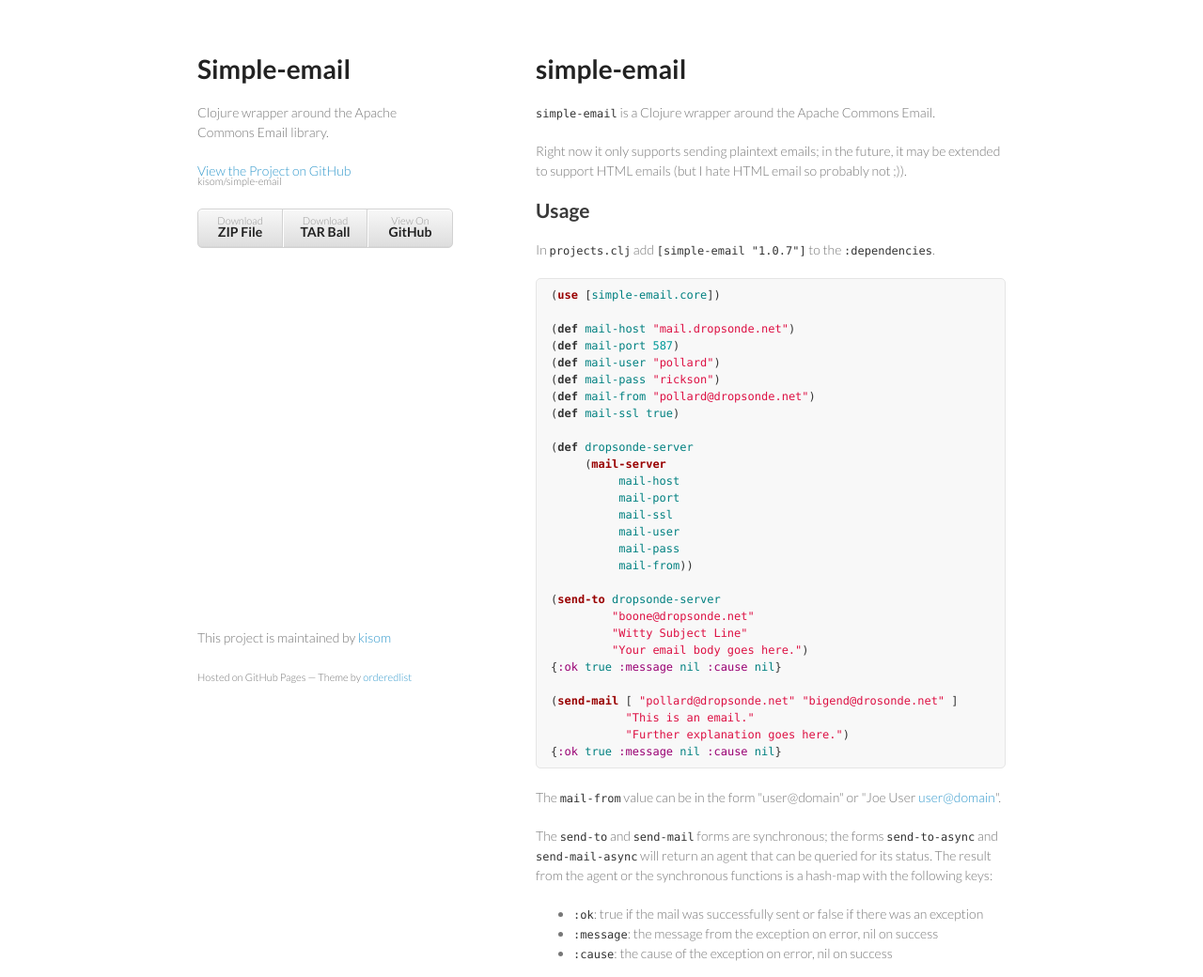
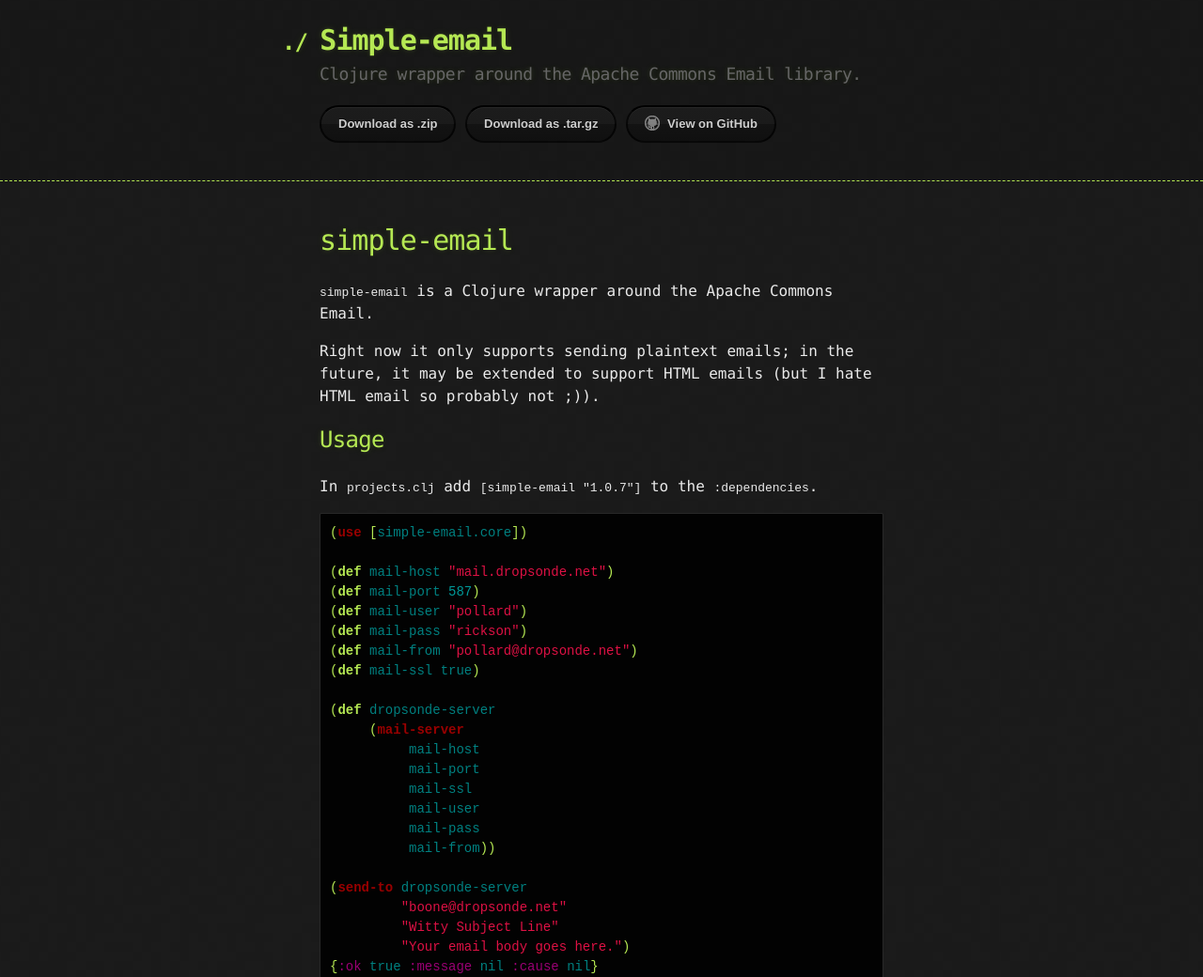
Before and after one commit to kisom/simple-email, a plain HTML site: page index.html in a window 1280 px wide. Shown: the top 1040 px of the page at 94% size. Drawn offline with Linux system fonts and the light colour scheme.

Commit message:
Create gh-pages branch via GitHub

```diff
--- a/index.html
+++ b/index.html
@@ -1,33 +1,33 @@
-<!doctype html>
+<!DOCTYPE html>
 <html>
   <head>
-    <meta charset="utf-8">
+    <meta charset='utf-8'>
     <meta http-equiv="X-UA-Compatible" content="chrome=1">
+
+    <link rel="stylesheet" type="text/css" href="stylesheets/stylesheet.css" media="screen" />
+    <link rel="stylesheet" type="text/css" href="stylesheets/pygment_trac.css" media="screen" />
+    <link rel="stylesheet" type="text/css" href="stylesheets/print.css" media="print" />
+
     <title>Simple-email by kisom</title>
+  </head>
 
-    <link rel="stylesheet" href="stylesheets/styles.css">
-    <link rel="stylesheet" href="stylesheets/pygment_trac.css">
-    <meta name="viewport" content="width=device-width, initial-scale=1, user-scalable=no">
-    <!--[if lt IE 9]>
-    <script src="//html5shiv.googlecode.com/svn/trunk/html5.js"></script>
-    <![endif]-->
-  </head>
   <body>
-    <div class="wrapper">
-      <header>
+
+    <header>
+      <div class="container">
         <h1>Simple-email</h1>
-        <p>Clojure wrapper around the Apache Commons Email library.</p>
+        <h2>Clojure wrapper around the Apache Commons Email library.</h2>
 
-        <p class="view"><a href="https://github.com/kisom/simple-email">View the Project on GitHub <small>kisom/simple-email</small></a></p>
+        <section id="downloads">
+          <a href="https://github.com/kisom/simple-email/zipball/master" class="btn">Download as .zip</a>
+          <a href="https://github.com/kisom/simple-email/tarball/master" class="btn">Download as .tar.gz</a>
+          <a href="https://github.com/kisom/simple-email" class="btn btn-github"><span class="icon"></span>View on GitHub</a>
+        </section>
+      </div>
+    </header>
 
-
-        <ul>
-          <li><a href="https://github.com/kisom/simple-email/zipball/master">Download <strong>ZIP File</strong></a></li>
-          <li><a href="https://github.com/kisom/simple-email/tarball/master">Download <strong>TAR Ball</strong></a></li>
-          <li><a href="https://github.com/kisom/simple-email">View On <strong>GitHub</strong></a></li>
-        </ul>
-      </header>
-      <section>
+    <div class="container">
+      <section id="main_content">
         <h1>simple-email</h1>
 
 <p><code>simple-email</code> is a Clojure wrapper around the Apache Commons Email.</p>
@@ -128,12 +128,8 @@ OR IN CONNECTION WITH THE USE OR PERFORMANCE OF THIS SOFTWARE.
 
 </code></pre>
       </section>
-      <footer>
-        <p>This project is maintained by <a href="https://github.com/kisom">kisom</a></p>
-        <p><small>Hosted on GitHub Pages &mdash; Theme by <a href="https://github.com/orderedlist">orderedlist</a></small></p>
-      </footer>
     </div>
-    <script src="javascripts/scale.fix.js"></script>
+
 
   </body>
 </html>
--- /dev/null
+++ b/javascripts/main.js
@@ -0,0 +1 @@
+console.log('This would be the main JS file.');
--- a/javascripts/scale.fix.js
+++ /dev/null
@@ -1,17 +0,0 @@
-var metas = document.getElementsByTagName('meta');
-var i;
-if (navigator.userAgent.match(/iPhone/i)) {
-  for (i=0; i<metas.length; i++) {
-    if (metas[i].name == "viewport") {
-      metas[i].content = "width=device-width, minimum-scale=1.0, maximum-scale=1.0";
-    }
-  }
-  document.addEventListener("gesturestart", gestureStart, false);
-}
-function gestureStart() {
-  for (i=0; i<metas.length; i++) {
-    if (metas[i].name == "viewport") {
-      metas[i].content = "width=device-width, minimum-scale=0.25, maximum-scale=1.6";
-    }
-  }
-}
--- a/stylesheets/pygment_trac.css
+++ b/stylesheets/pygment_trac.css
@@ -1,4 +1,3 @@
-.highlight  { background: #ffffff; }
 .highlight .c { color: #999988; font-style: italic } /* Comment */
 .highlight .err { color: #a61717; background-color: #e3d2d2 } /* Error */
 .highlight .k { font-weight: bold } /* Keyword */
@@ -35,7 +34,7 @@
 .highlight .ne { color: #990000; font-weight: bold } /* Name.Exception */
 .highlight .nf { color: #990000; font-weight: bold } /* Name.Function */
 .highlight .nn { color: #555555 } /* Name.Namespace */
-.highlight .nt { color: #000080 } /* Name.Tag */
+.highlight .nt { color: #CBDFFF } /* Name.Tag */
 .highlight .nv { color: #008080 } /* Name.Variable */
 .highlight .ow { font-weight: bold } /* Operator.Word */
 .highlight .w { color: #bbbbbb } /* Text.Whitespace */
--- a/stylesheets/styles.css
+++ /dev/null
@@ -1,255 +0,0 @@
-@import url(https://fonts.googleapis.com/css?family=Lato:300italic,700italic,300,700);
-
-body {
-  padding:50px;
-  font:14px/1.5 Lato, "Helvetica Neue", Helvetica, Arial, sans-serif;
-  color:#777;
-  font-weight:300;
-}
-
-h1, h2, h3, h4, h5, h6 {
-  color:#222;
-  margin:0 0 20px;
-}
-
-p, ul, ol, table, pre, dl {
-  margin:0 0 20px;
-}
-
-h1, h2, h3 {
-  line-height:1.1;
-}
-
-h1 {
-  font-size:28px;
-}
-
-h2 {
-  color:#393939;
-}
-
-h3, h4, h5, h6 {
-  color:#494949;
-}
-
-a {
-  color:#39c;
-  font-weight:400;
-  text-decoration:none;
-}
-
-a small {
-  font-size:11px;
-  color:#777;
-  margin-top:-0.6em;
-  display:block;
-}
-
-.wrapper {
-  width:860px;
-  margin:0 auto;
-}
-
-blockquote {
-  border-left:1px solid #e5e5e5;
-  margin:0;
-  padding:0 0 0 20px;
-  font-style:italic;
-}
-
-code, pre {
-  font-family:Monaco, Bitstream Vera Sans Mono, Lucida Console, Terminal;
-  color:#333;
-  font-size:12px;
-}
-
-pre {
-  padding:8px 15px;
-  background: #f8f8f8;
-  border-radius:5px;
-  border:1px solid #e5e5e5;
-  overflow-x: auto;
-}
-
-table {
-  width:100%;
-  border-collapse:collapse;
-}
-
-th, td {
-  text-align:left;
-  padding:5px 10px;
-  border-bottom:1px solid #e5e5e5;
-}
-
-dt {
-  color:#444;
-  font-weight:700;
-}
-
-th {
-  color:#444;
-}
-
-img {
-  max-width:100%;
-}
-
-header {
-  width:270px;
-  float:left;
-  position:fixed;
-}
-
-header ul {
-  list-style:none;
-  height:40px;
-
-  padding:0;
-
-  background: #eee;
-  background: -moz-linear-gradient(top, #f8f8f8 0%, #dddddd 100%);
-  background: -webkit-gradient(linear, left top, left bottom, color-stop(0%,#f8f8f8), color-stop(100%,#dddddd));
-  background: -webkit-linear-gradient(top, #f8f8f8 0%,#dddddd 100%);
-  background: -o-linear-gradient(top, #f8f8f8 0%,#dddddd 100%);
-  background: -ms-linear-gradient(top, #f8f8f8 0%,#dddddd 100%);
-  background: linear-gradient(top, #f8f8f8 0%,#dddddd 100%);
-
-  border-radius:5px;
-  border:1px solid #d2d2d2;
-  box-shadow:inset #fff 0 1px 0, inset rgba(0,0,0,0.03) 0 -1px 0;
-  width:270px;
-}
-
-header li {
-  width:89px;
-  float:left;
-  border-right:1px solid #d2d2d2;
-  height:40px;
-}
-
-header ul a {
-  line-height:1;
-  font-size:11px;
-  color:#999;
-  display:block;
-  text-align:center;
-  padding-top:6px;
-  height:40px;
-}
-
-strong {
-  color:#222;
-  font-weight:700;
-}
-
-header ul li + li {
-  width:88px;
-  border-left:1px solid #fff;
-}
-
-header ul li + li + li {
-  border-right:none;
-  width:89px;
-}
-
-header ul a strong {
-  font-size:14px;
-  display:block;
-  color:#222;
-}
-
-section {
-  width:500px;
-  float:right;
-  padding-bottom:50px;
-}
-
-small {
-  font-size:11px;
-}
-
-hr {
-  border:0;
-  background:#e5e5e5;
-  height:1px;
-  margin:0 0 20px;
-}
-
-footer {
-  width:270px;
-  float:left;
-  position:fixed;
-  bottom:50px;
-}
-
-@media print, screen and (max-width: 960px) {
-
-  div.wrapper {
-    width:auto;
-    margin:0;
-  }
-
-  header, section, footer {
-    float:none;
-    position:static;
-    width:auto;
-  }
-
-  header {
-    padding-right:320px;
-  }
-
-  section {
-    border:1px solid #e5e5e5;
-    border-width:1px 0;
-    padding:20px 0;
-    margin:0 0 20px;
-  }
-
-  header a small {
-    display:inline;
-  }
-
-  header ul {
-    position:absolute;
-    right:50px;
-    top:52px;
-  }
-}
-
-@media print, screen and (max-width: 720px) {
-  body {
-    word-wrap:break-word;
-  }
-
-  header {
-    padding:0;
-  }
-
-  header ul, header p.view {
-    position:static;
-  }
-
-  pre, code {
-    word-wrap:normal;
-  }
-}
-
-@media print, screen and (max-width: 480px) {
-  body {
-    padding:15px;
-  }
-
-  header ul {
-    display:none;
-  }
-}
-
-@media print {
-  body {
-    padding:0.4in;
-    font-size:12pt;
-    color:#444;
-  }
-}
--- /dev/null
+++ b/stylesheets/stylesheet.css
@@ -0,0 +1,247 @@
+body {
+  margin: 0;
+  padding: 0;
+  background: #151515 url("../images/bkg.png") 0 0;
+  color: #eaeaea;
+  font: 16px;
+  line-height: 1.5;
+  font-family: Monaco, "Bitstream Vera Sans Mono", "Lucida Console", Terminal, monospace;
+}
+
+/* General & 'Reset' Stuff */
+
+.container {
+  width: 90%;
+  max-width: 600px;
+  margin: 0 auto;
+}
+
+section {
+  display: block;
+  margin: 0 0 20px 0;
+}
+
+h1, h2, h3, h4, h5, h6 {
+  margin: 0 0 20px;
+}
+
+li {
+  line-height: 1.4 ;
+}
+
+/* Header, <header>
+   header   - container
+   h1       - project name
+   h2       - project description
+*/
+
+header {
+  background: rgba(0, 0, 0, 0.1);
+  width: 100%;
+  border-bottom: 1px dashed #b5e853;
+  padding: 20px 0;
+  margin: 0 0 40px 0;
+}
+
+header h1 {
+  font-size: 30px;
+  line-height: 1.5;
+  margin: 0 0 0 -40px;
+  font-weight: bold;
+  font-family: Monaco, "Bitstream Vera Sans Mono", "Lucida Console", Terminal, monospace;
+  color: #b5e853;
+  text-shadow: 0 1px 1px rgba(0, 0, 0, 0.1),
+               0 0 5px rgba(181, 232, 83, 0.1),
+               0 0 10px rgba(181, 232, 83, 0.1);
+  letter-spacing: -1px;
+  -webkit-font-smoothing: antialiased;
+}
+
+header h1:before {
+  content: "./ ";
+  font-size: 24px;
+}
+
+header h2 {
+  font-size: 18px;
+  font-weight: 300;
+  color: #666;
+}
+
+#downloads .btn {
+  display: inline-block;
+  text-align: center;
+  margin: 0;
+}
+
+/* Main Content
+*/
+
+#main_content {
+  width: 100%;
+  -webkit-font-smoothing: antialiased;
+}
+section img {
+  max-width: 100%
+}
+
+h1, h2, h3, h4, h5, h6 {
+  font-weight: normal;
+  font-family: Monaco, "Bitstream Vera Sans Mono", "Lucida Console", Terminal, monospace;
+  color: #b5e853;
+  letter-spacing: -0.03em;
+  text-shadow: 0 1px 1px rgba(0, 0, 0, 0.1),
+               0 0 5px rgba(181, 232, 83, 0.1),
+               0 0 10px rgba(181, 232, 83, 0.1);
+}
+
+#main_content h1 {
+  font-size: 30px;
+}
+
+#main_content h2 {
+  font-size: 24px;
+}
+
+#main_content h3 {
+  font-size: 18px;
+}
+
+#main_content h4 {
+  font-size: 14px;
+}
+
+#main_content h5 {
+  font-size: 12px;
+  text-transform: uppercase;
+  margin: 0 0 5px 0;
+}
+
+#main_content h6 {
+  font-size: 12px;
+  text-transform: uppercase;
+  color: #999;
+  margin: 0 0 5px 0;
+}
+
+dt {
+  font-style: italic;
+  font-weight: bold;
+}
+
+ul li {
+  list-style: none;
+}
+
+ul li:before {
+  content: ">>";
+  font-family: Monaco, "Bitstream Vera Sans Mono", "Lucida Console", Terminal, monospace;
+  font-size: 13px;
+  color: #b5e853;
+  margin-left: -37px;
+  margin-right: 21px;
+  line-height: 16px;
+}
+
+blockquote {
+  color: #aaa;
+  padding-left: 10px;
+  border-left: 1px dotted #666;
+}
+
+pre {
+  background: rgba(0, 0, 0, 0.9);
+  border: 1px solid rgba(255, 255, 255, 0.15);
+  padding: 10px;
+  font-size: 14px;
+  color: #b5e853;
+  border-radius: 2px;
+  -moz-border-radius: 2px;
+  -webkit-border-radius: 2px;
+  text-wrap: normal;
+  overflow: auto;
+  overflow-y: hidden;
+}
+
+table {
+  width: 100%;
+  margin: 0 0 20px 0;
+}
+
+th {
+  text-align: left;
+  border-bottom: 1px dashed #b5e853;
+  padding: 5px 10px;
+}
+
+td {
+  padding: 5px 10px;
+}
+
+hr {
+  height: 0;
+  border: 0;
+  border-bottom: 1px dashed #b5e853;
+  color: #b5e853;
+}
+
+/* Buttons
+*/
+
+.btn {
+  display: inline-block;
+  background: -webkit-linear-gradient(top, rgba(40, 40, 40, 0.3), rgba(35, 35, 35, 0.3) 50%, rgba(10, 10, 10, 0.3) 50%, rgba(0, 0, 0, 0.3));
+  padding: 8px 18px;
+  border-radius: 50px;
+  border: 2px solid rgba(0, 0, 0, 0.7);
+  border-bottom: 2px solid rgba(0, 0, 0, 0.7);
+  border-top: 2px solid rgba(0, 0, 0, 1);
+  color: rgba(255, 255, 255, 0.8);
+  font-family: Helvetica, Arial, sans-serif;
+  font-weight: bold;
+  font-size: 13px;
+  text-decoration: none;
+  text-shadow: 0 -1px 0 rgba(0, 0, 0, 0.75);
+  box-shadow: inset 0 1px 0 rgba(255, 255, 255, 0.05);
+}
+
+.btn:hover {
+  background: -webkit-linear-gradient(top, rgba(40, 40, 40, 0.6), rgba(35, 35, 35, 0.6) 50%, rgba(10, 10, 10, 0.8) 50%, rgba(0, 0, 0, 0.8));
+}
+
+.btn .icon {
+  display: inline-block;
+  width: 16px;
+  height: 16px;
+  margin: 1px 8px 0 0;
+  float: left;
+}
+
+.btn-github .icon {
+  opacity: 0.6;
+  background: url("../images/blacktocat.png") 0 0 no-repeat;
+}
+
+/* Links
+   a, a:hover, a:visited
+*/
+
+a {
+  color: #63c0f5;
+  text-shadow: 0 0 5px rgba(104, 182, 255, 0.5);
+}
+
+/* Clearfix */
+
+.cf:before, .cf:after {
+  content:"";
+  display:table;
+}
+
+.cf:after {
+  clear:both;
+}
+
+.cf {
+  zoom:1;
+}
```
Also changed, not shown: params.json (+1 -1 lines), images/bkg.png (added), images/blacktocat.png (added).
